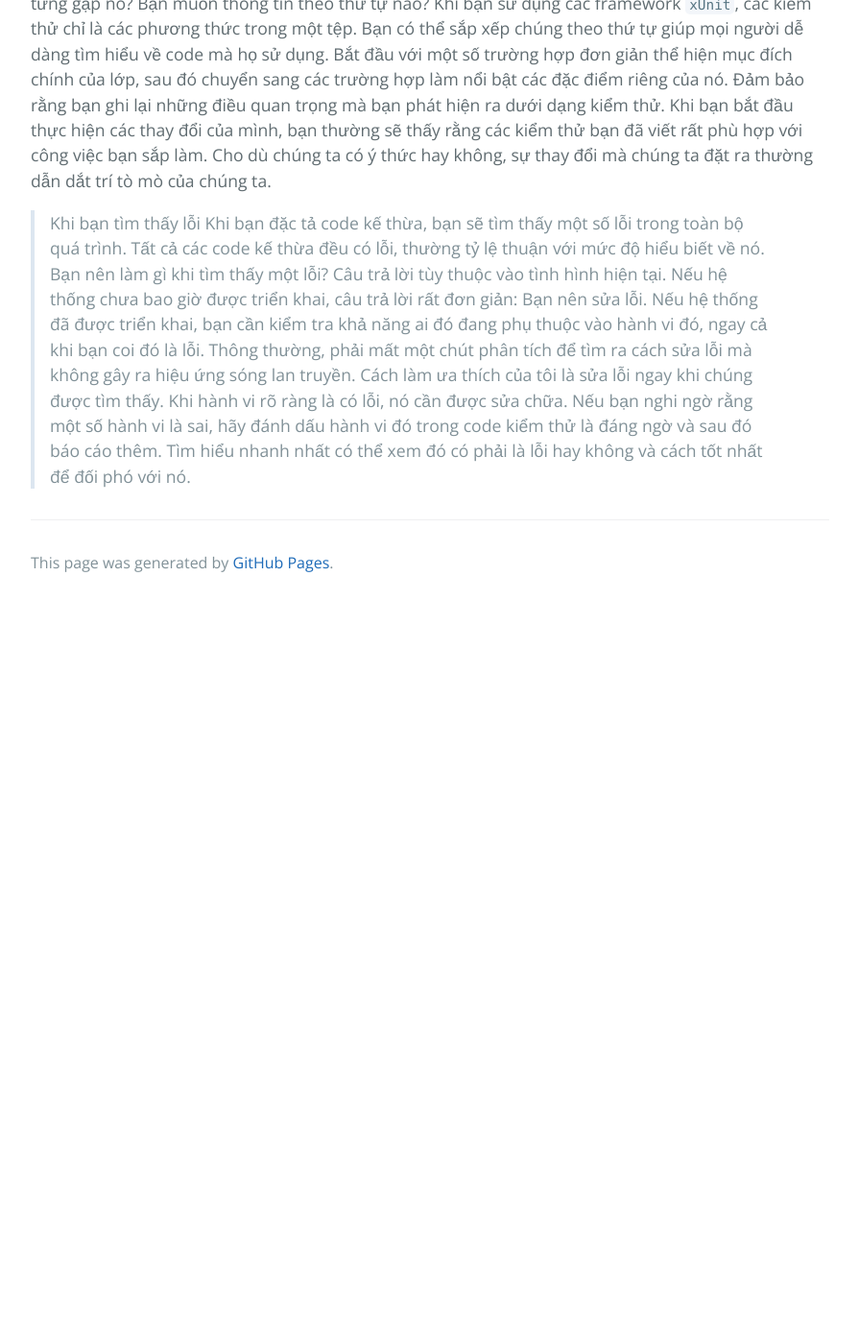
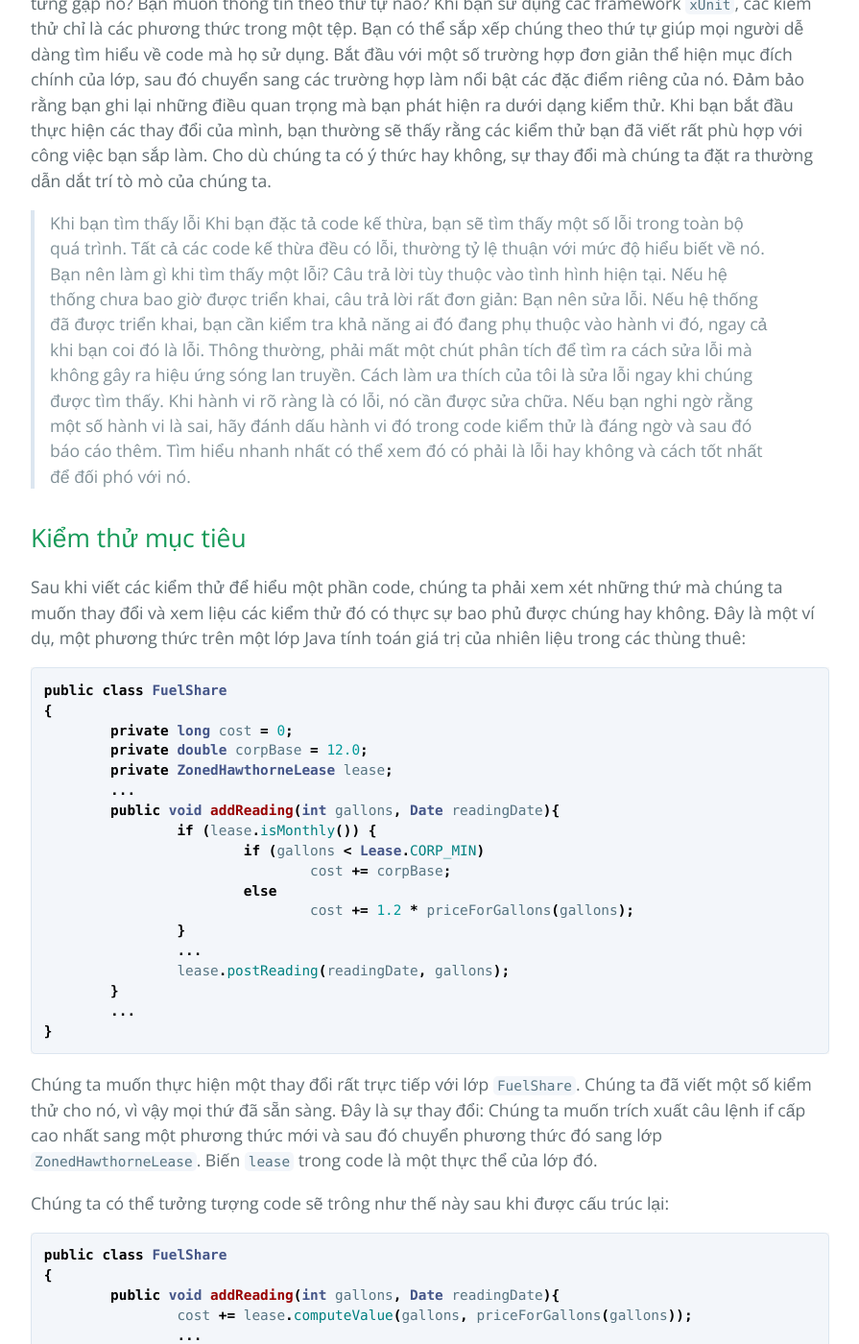
Before and after one commit to HaiBV/haibv.github.io, a Jekyll site: the page built from working-effectively-with-legacy-code/chapter-13-i-need-to-make-a-change-but-i-dont-know-what-tests-to-write.md, in a window 1280 px wide and 1400 px high, scrolled down 4597 px. Shown: the whole window at 96% size, without its empty margins (192-1087 px from the left). Built offline with Jekyll 4.4.1, drawn with Linux system fonts in a browser that asks for light colours; our own code applies the rules of GitHub Pages for plain Markdown files; before the commit the page ends 5227 px from its top, so only the background shows below that; some of the changed text lies outside the part shown.

Commit message:
Book - Working Efectively with Legacy Code - P2 - C13

````diff
--- a/working-effectively-with-legacy-code/chapter-13-i-need-to-make-a-change-but-i-dont-know-what-tests-to-write.md
+++ b/working-effectively-with-legacy-code/chapter-13-i-need-to-make-a-change-but-i-dont-know-what-tests-to-write.md
@@ -91,3 +91,59 @@ Các kiểm thử mà chúng ta viết để đặc tả code rất quan trọng
 > Khi bạn đặc tả code kế thừa, bạn sẽ tìm thấy một số lỗi trong toàn bộ quá trình. Tất cả các code kế thừa đều có lỗi, thường tỷ lệ thuận với mức độ hiểu biết về nó. Bạn nên làm gì khi tìm thấy một lỗi?
 > Câu trả lời tùy thuộc vào tình hình hiện tại. Nếu hệ thống chưa bao giờ được triển khai, câu trả lời rất đơn giản: Bạn nên sửa lỗi. Nếu hệ thống đã được triển khai, bạn cần kiểm tra khả năng ai đó đang phụ thuộc vào hành vi đó, ngay cả khi bạn coi đó là lỗi. Thông thường, phải mất một chút phân tích để tìm ra cách sửa lỗi mà không gây ra hiệu ứng sóng lan truyền.
 > Cách làm ưa thích của tôi là sửa lỗi ngay khi chúng được tìm thấy. Khi hành vi rõ ràng là có lỗi, nó cần được sửa chữa. Nếu bạn nghi ngờ rằng một số hành vi là sai, hãy đánh dấu hành vi đó trong code kiểm thử là đáng ngờ và sau đó báo cáo thêm. Tìm hiểu nhanh nhất có thể xem đó có phải là lỗi hay không và cách tốt nhất để đối phó với nó.
+
+## Kiểm thử mục tiêu
+
+Sau khi viết các kiểm thử để hiểu một phần code, chúng ta phải xem xét những thứ mà chúng ta muốn thay đổi và xem liệu các kiểm thử đó có thực sự bao phủ được chúng hay không. Đây là một ví dụ, một phương thức trên một lớp Java tính toán giá trị của nhiên liệu trong các thùng thuê:
+
+```java
+public class FuelShare
+{
+	private long cost = 0;
+	private double corpBase = 12.0;
+	private ZonedHawthorneLease lease;
+	...
+	public void addReading(int gallons, Date readingDate){
+		if (lease.isMonthly()) {
+			if (gallons < Lease.CORP_MIN)
+				cost += corpBase;
+			else
+				cost += 1.2 * priceForGallons(gallons);
+		}
+		...
+		lease.postReading(readingDate, gallons);
+	}
+	...
+}
+```
+
+Chúng ta muốn thực hiện một thay đổi rất trực tiếp với lớp `FuelShare`. Chúng ta đã viết một số kiểm thử cho nó, vì vậy mọi thứ đã sẵn sàng. Đây là sự thay đổi: Chúng ta muốn trích xuất câu lệnh if cấp cao nhất sang một phương thức mới và sau đó chuyển phương thức đó sang lớp `ZonedHawthorneLease`. Biến `lease` trong code là một thực thể của lớp đó.
+
+Chúng ta có thể tưởng tượng code sẽ trông như thế này sau khi được cấu trúc lại:
+
+```java
+public class FuelShare
+{
+	public void addReading(int gallons, Date readingDate){
+		cost += lease.computeValue(gallons, priceForGallons(gallons));
+		...
+		lease.postReading(readingDate, gallons);
+	}
+	...
+}
+
+public class ZonedHawthorneLease extends Lease
+{
+	public long computeValue(int gallons, long totalPrice) {
+		long cost = 0;
+		if (lease.isMonthly()) {
+			if (gallons < Lease.CORP_MIN)
+				cost += corpBase;
+			else
+				cost += 1.2 * totalPrice;
+		}
+		return cost;
+	}
+	...
+}
+```
````
